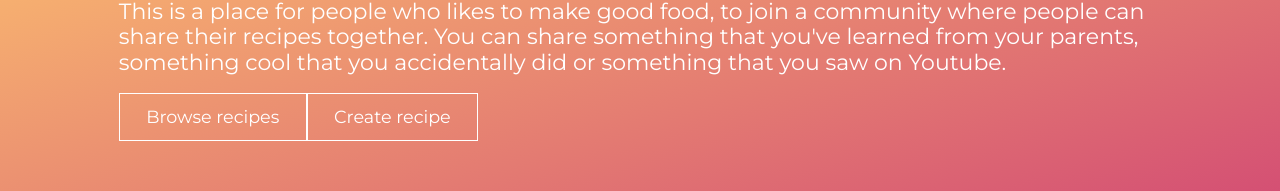
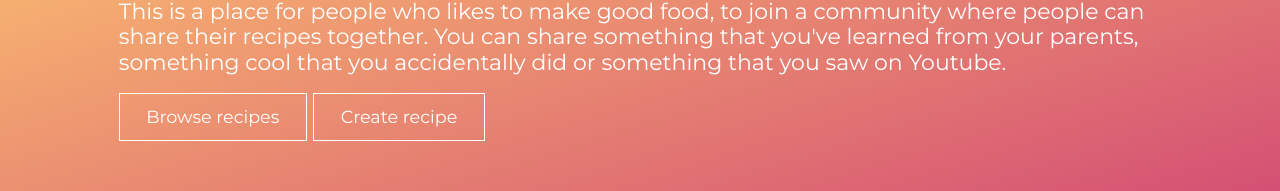
Before and after one commit to DennisSkoko/goodies, a React (Create React App) app in the folder client/: page / in a window 1280 px wide. Shown: the part 247-438 px from the top of the page. Built offline with nearby package versions, Linux system fonts and the light colour scheme.

Commit message:
Adds ButtonGroup component

```diff
--- a/client/src/pages/Welcome.js
+++ b/client/src/pages/Welcome.js
@@ -1,6 +1,7 @@
 import React from 'react'
 import { Link } from 'react-router-dom'
 import Button from '../ui/Button'
+import ButtonGroup from '../ui/ButtonGroup'
 import Heading from '../ui/Heading'
 import Jumbotron from '../ui/Jumbotron'
 import Text from '../ui/Text'
@@ -15,8 +16,11 @@ function Welcome () {
         something that you've learned from your parents, something cool that
         you accidentally did or something that you saw on Youtube.
       </Text>
-      <Button as={Link} to='/recipe/browse' color='white'>Browse recipes</Button>
-      <Button as={Link} to='/recipe/create' color='white'>Create recipe</Button>
+
+      <ButtonGroup>
+        <Button as={Link} to='/recipe/browse' color='white'>Browse recipes</Button>
+        <Button as={Link} to='/recipe/create' color='white'>Create recipe</Button>
+      </ButtonGroup>
     </Jumbotron>
   )
 }
--- /dev/null
+++ b/client/src/ui/ButtonGroup.js
@@ -0,0 +1,13 @@
+import styled from 'styled-components'
+
+const ButtonGroup = styled.div`
+  & > * {
+    margin-right: ${({ theme }) => theme.spacing.xs};
+  }
+
+  & > *:last-child {
+    margin-right: 0;
+  }
+`
+
+export default ButtonGroup
```
